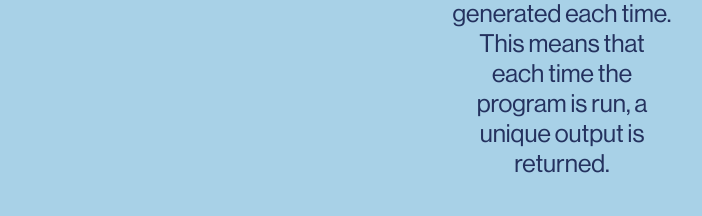
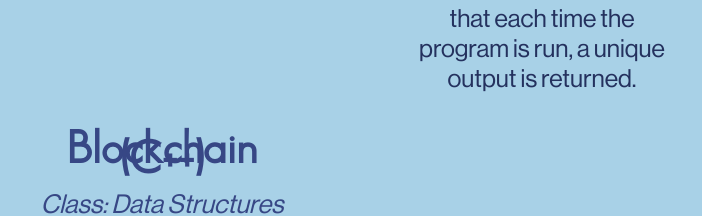
Before and after one commit to GabeButler01/GabeButler01.gitgub.io, a plain HTML site: page coding.html in a window 1280 px wide. Shown: the part 631-847 px from the top of the page, without its empty margins (288-990 px from the left). Drawn offline with Linux system fonts and the light colour scheme.

Commit message:
shadow and heading sizes (some)

```diff
--- a/css/style.css
+++ b/css/style.css
@@ -61,20 +61,20 @@ h4 {
     margin-bottom: 30px;
     font-family: 'CenturyGothic', sans-serif;
     font-weight: 700;
-    font-size: 35px;
+    font-size: 45px;
     line-height: 10px;
     color: #374785;
     text-align: center;
 }
 
 h5 {
-    margin-top: 30px;
+    margin-top: 35px;
     margin-bottom: 30px;
     font-family: 'NeueHaas', sans-serif;
     font-weight: 500;
-    font-size: 22px;
+    font-size: 26px;
     line-height: 10px;
-    color: #f1e0da;
+    color: #374785;
     text-align: center;
     font-style: italic;
 }
@@ -145,7 +145,7 @@ nav a:hover{
 .grid {
     margin: 0 auto;
     display: grid;
-    gap: 50px 200px;
+    gap: 50px 120px;
     align-items: center;
 }
 
@@ -158,6 +158,7 @@ nav a:hover{
 img {
     width: 100%;
     height: auto;
+    box-shadow: 10px 10px 5px #888888;
 }
 
 ul, ol{
```
Also changed, not shown: index.html (+1 -1 lines).
